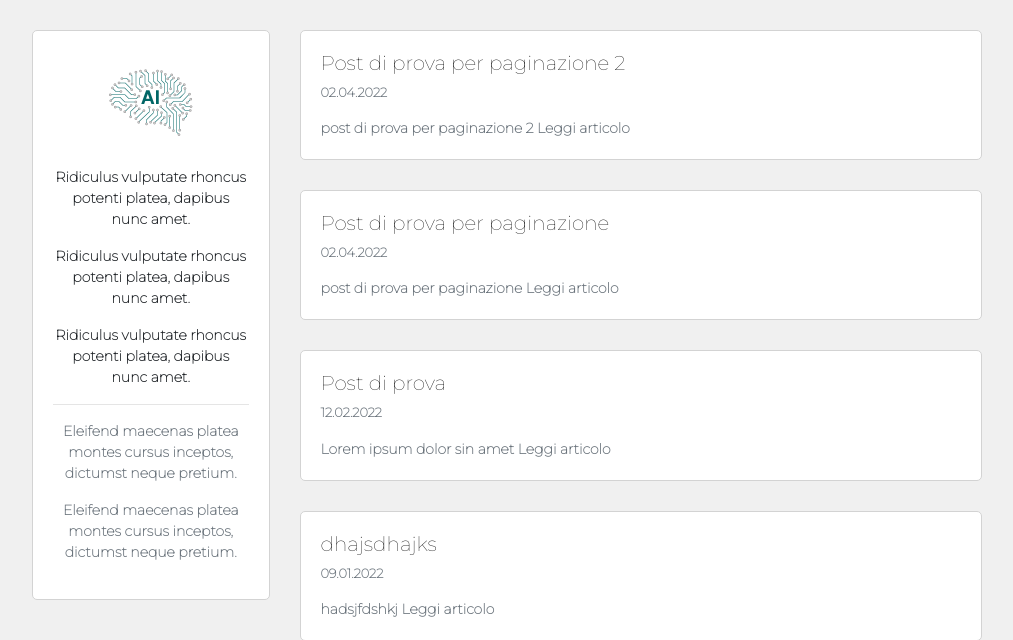
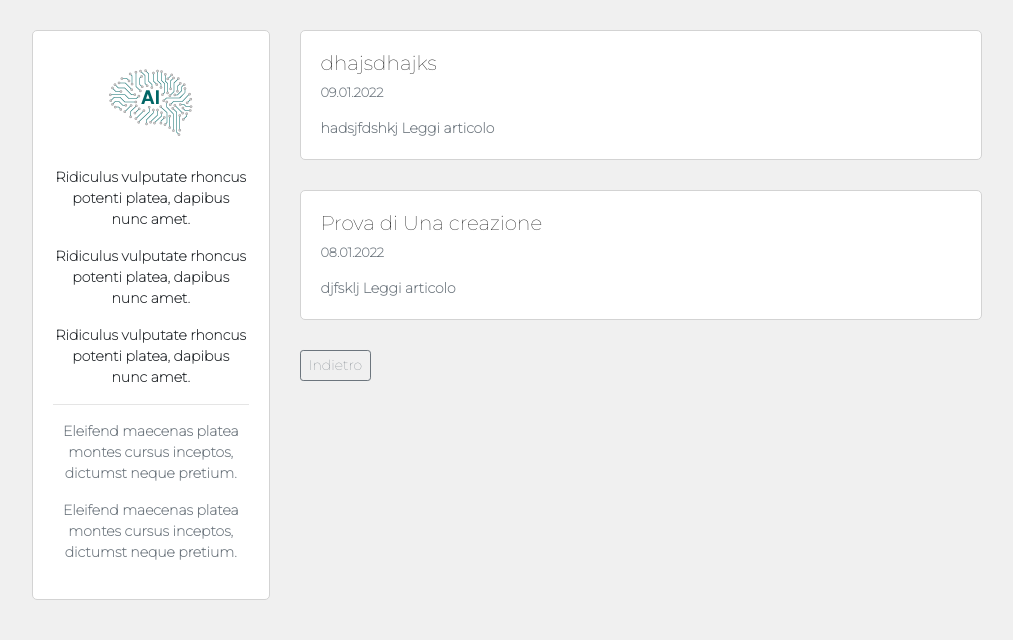
Before and after one commit to pinguinato/FlaskBlog, a Flask app: page /?page=2 in a window 1280 px wide. Shown: the part 58-698 px from the top of the page, without its empty margins (133-1146 px from the left). After the commit the page ends 658 px from the top, so only its background shows below. Run offline with Flask 2, Linux system fonts and the light colour scheme; data comes from the database, SQL or seed files in the repository; both versions use the stored data as it was after the commit.

Commit message:
Implementazione della paginazione su Flask

```diff
--- a/flask-blog/blog/routes.py
+++ b/flask-blog/blog/routes.py
@@ -10,9 +10,20 @@ from blog.utils import title_slugifier, save_picture
 @app.route('/')
 def homepage():
     # i post sono ordinati per data di creazione decrescente
-    posts = Post.query.order_by(Post.created_at.desc()).all()
+    page_number = request.args.get('page', 1, type=int)
+    posts = Post.query.order_by(Post.created_at.desc()).paginate(page_number, 3, True)
 
-    return render_template("homepage.html", posts=posts)
+    if posts.has_next:
+        next_page = url_for('homepage', page=posts.next_num)
+    else:
+        next_page = None
+
+    if posts.has_prev:
+        previous_page = url_for('homepage', page=posts.prev_num)
+    else:
+        previous_page = None
+
+    return render_template("homepage.html", posts=posts, current_page=page_number, next_page=next_page, previous_page=previous_page)
 
 
 @app.route('/posts/<string:post_slug>')
--- a/flask-blog/blog/static/blog.css
+++ b/flask-blog/blog/static/blog.css
@@ -15,6 +15,10 @@ html, body {
     margin-top: 30px;
     margin-bottom: 30px;
     padding: 0px;
+}
+
+.pagination-block {
+    margin-bottom:30px;
 }
 
 .navbar-container {
@@ -109,6 +113,9 @@ html, body {
     .post-image-block {
         margin-left: 30px;
     }
+    .pagination-block {
+        margin-left: 30px;
+    }
 }
 
 @media (min-width: 768px) {
--- a/flask-blog/blog/templates/homepage.html
+++ b/flask-blog/blog/templates/homepage.html
@@ -6,7 +6,7 @@
 
     <div class="row no-gutters">
         <div class="col-md-9 order-md-2">
-        {% for post in posts %}
+        {% for post in posts.items %}
         <div class="single-post-home">
             <h5>
                 <a class="custom-link" href="{{ url_for('post_details', post_slug=post.slug) }}">
@@ -25,6 +25,23 @@
             {% endif %}
         </div>
         {% endfor %}
+
+        <div class="pagination-block">
+            {% if previous_page %}
+                {% if current_page == 2 %}
+                    <a class="btn btn-sm btn-outline-secondary" href="/">Indietro</a>
+                {% else %}
+                    <a class="btn btn-sm btn-outline-secondary" href="{{ previous_page }}">Indietro</a>
+                {% endif %}
+            {% endif %}
+            {% if next_page %}
+                <a class="btn btn-sm btn-outline-secondary" href="{{ next_page }}">Avanti</a>
+            {% endif %}
+        </div>
+
+
+
+
         </div>
 
         <div class="col-md-3 order-md-1">
```
Also changed, not shown: flask-blog/README.md, flask-blog/blog.db, flask-blog/blog/static/img/posts/3o174e-space_station_2-wallpaper-2560x1440.jpg (added), flask-blog/blog/static/img/posts/zklb0r-mio_python.PNG (added).
